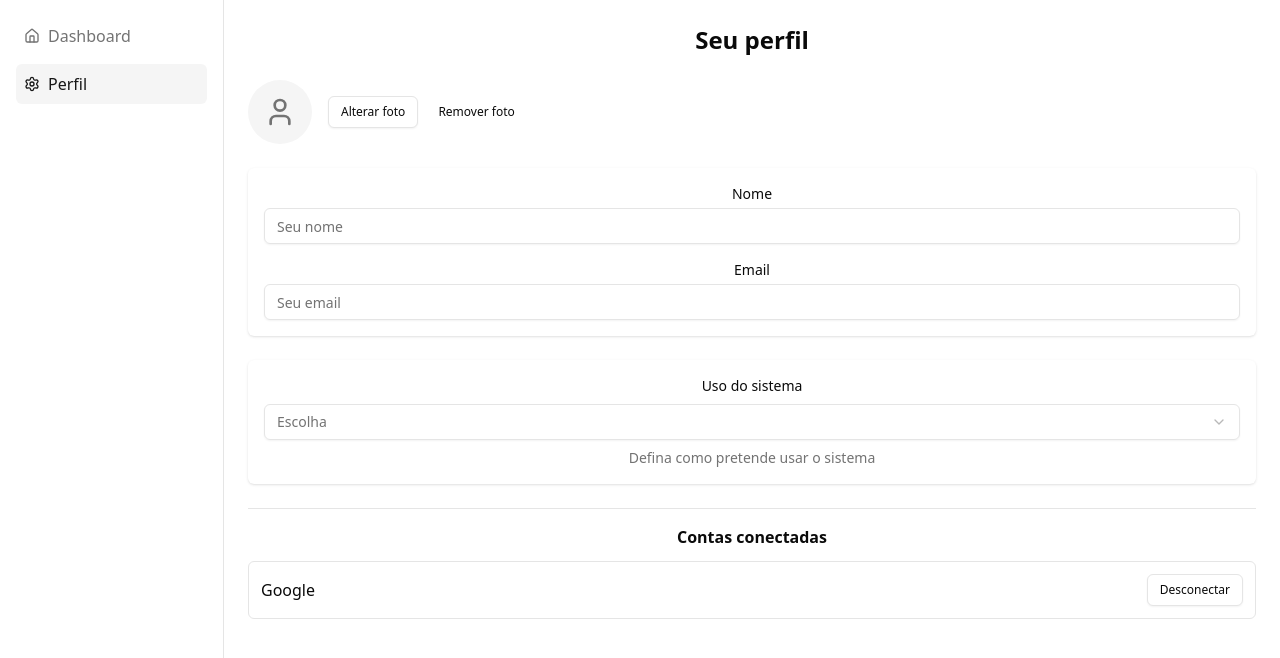
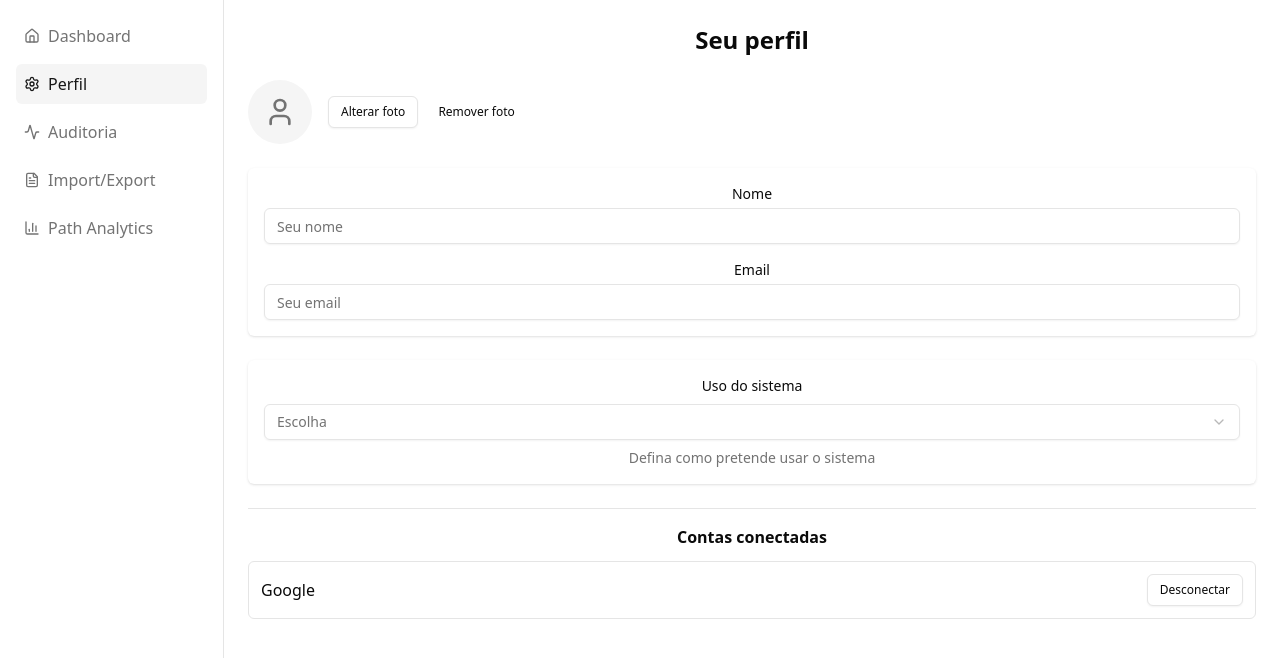
Before and after one commit to RicardoRR29/task-companion, a React (Vite) app: page /settings in a window 1280 px wide. Shown: the top 658 px of the page. Built offline with nearby package versions, Linux system fonts and the light colour scheme.

Commit message:
add sidebar links for additional pages

```diff
--- a/src/main.tsx
+++ b/src/main.tsx
@@ -12,6 +12,9 @@ import FlowPlayer from "./pages/FlowPlayer";
 import Analytics from "./pages/Analytics";
 import FlowEditor from "./pages/FlowEditor";
 import Settings from "./pages/Settings";
+import AuditTrail from "./pages/AuditTrail";
+import FlowImportExport from "./pages/FlowImportExport";
+import PathAnalytics from "./pages/PathAnalytics";
 
 registerSW({ immediate: true });
 
@@ -34,6 +37,15 @@ createRoot(document.getElementById("root")!).render(
         {/* Configurações do usuário */}
         <Route path="/settings" element={<Settings />} />
 
+        {/* Log de auditoria */}
+        <Route path="/audit" element={<AuditTrail />} />
+
+        {/* Importação e exportação de fluxos */}
+        <Route path="/import-export" element={<FlowImportExport />} />
+
+        {/* Path Analytics */}
+        <Route path="/path-analytics" element={<PathAnalytics />} />
+
         {/* Qualquer rota desconhecida redireciona para o Dashboard */}
         <Route path="*" element={<Navigate to="/" replace />} />
       </Routes>
--- a/src/pages/PathAnalytics.tsx
+++ b/src/pages/PathAnalytics.tsx
@@ -0,0 +1,13 @@
+import { BarChart3 } from "lucide-react";
+
+export default function PathAnalytics() {
+  return (
+    <div className="p-6 space-y-4">
+      <h1 className="text-2xl font-bold flex items-center gap-2">
+        <BarChart3 className="h-5 w-5" />
+        Path Analytics
+      </h1>
+      <p className="text-muted-foreground">Funcionalidade em desenvolvimento.</p>
+    </div>
+  );
+}
--- a/src/pages/Settings.tsx
+++ b/src/pages/Settings.tsx
@@ -1,5 +1,12 @@
 import { Link } from "react-router-dom";
-import { Home, Settings as SettingsIcon, User } from "lucide-react";
+import {
+  Home,
+  Settings as SettingsIcon,
+  User,
+  Activity,
+  FileText,
+  BarChart3,
+} from "lucide-react";
 
 import { Button } from "../components/ui/button";
 import { Input } from "../components/ui/input";
@@ -44,6 +51,21 @@ export default function Settings() {
           icon={<SettingsIcon className="h-4 w-4" />}
           label="Perfil"
           active
+        />
+        <NavItem
+          to="/audit"
+          icon={<Activity className="h-4 w-4" />}
+          label="Auditoria"
+        />
+        <NavItem
+          to="/import-export"
+          icon={<FileText className="h-4 w-4" />}
+          label="Import/Export"
+        />
+        <NavItem
+          to="/path-analytics"
+          icon={<BarChart3 className="h-4 w-4" />}
+          label="Path Analytics"
         />
       </aside>
 
```
